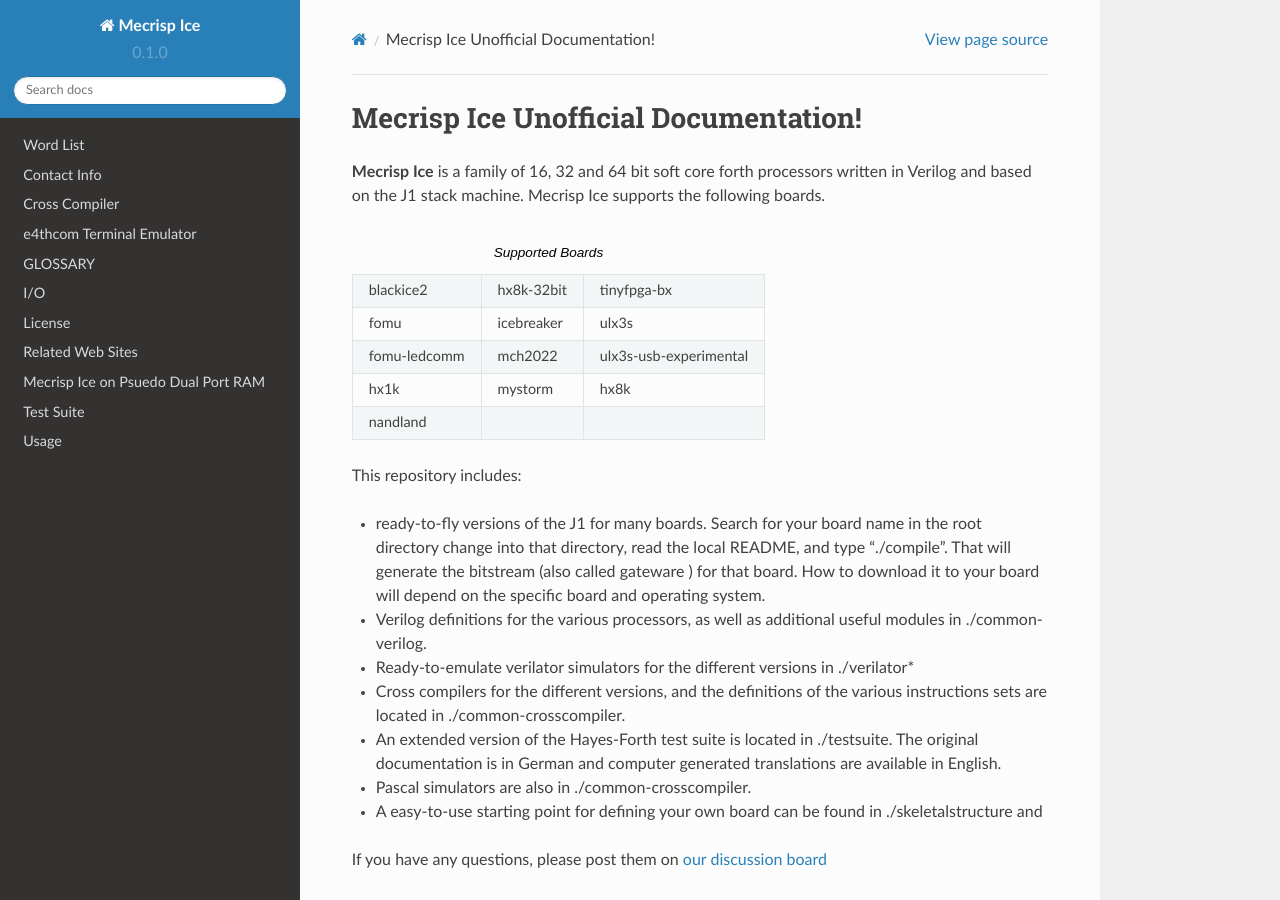
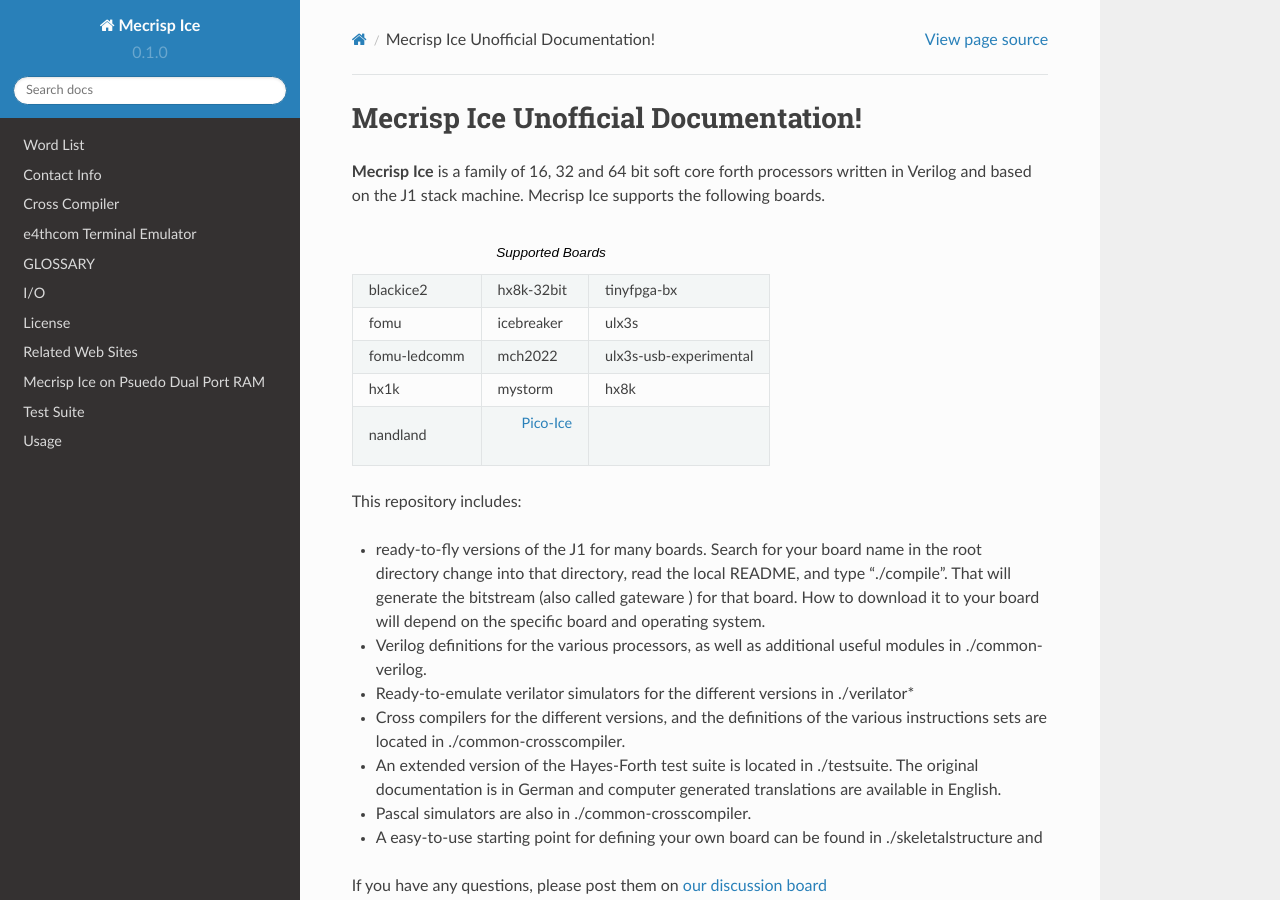
Before and after one commit to PythonLinks/Mecrisp-Ice, a Sphinx documentation site: the page built from docs/source/index.rst, in a window 1280 px wide and 900 px high. Built offline with Sphinx 7.4.7 and the Read the Docs theme 2.0.0, drawn with Linux system fonts in a browser that asks for light colours.

Commit message:
Added Pico Ice to supported boards.

```diff
--- a/docs/source/index.rst
+++ b/docs/source/index.rst
@@ -13,7 +13,7 @@
     "fomu",         "icebreaker",  "ulx3s"
     "fomu-ledcomm", "mch2022",     "ulx3s-usb-experimental"
     "hx1k",         "mystorm",     "hx8k"
-    "nandland"
+    "nandland",     " `Pico-Ice <https://sourceforge.net/p/mecrisp/discussion/general/thread/350a65f919/>`_ "
 
 
 
```
